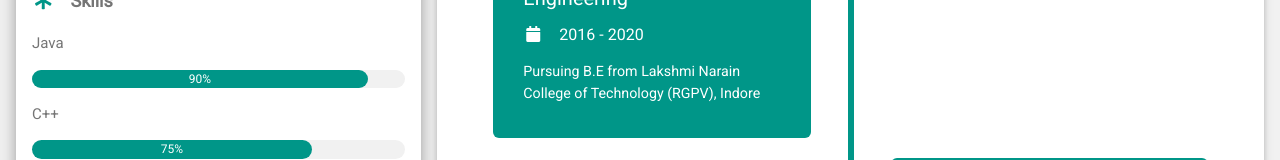
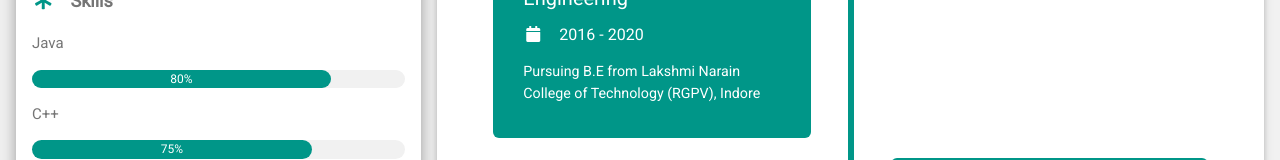
Before and after one commit to gaurav1741/gaurav1741.github.io, a plain HTML site: page index.html in a window 1280 px wide. Shown: the part 524-684 px from the top of the page. Drawn offline with nearby package versions, Linux system fonts and the light colour scheme.

Commit message:
Update index.html

```diff
--- a/index.html
+++ b/index.html
@@ -216,7 +216,7 @@ html,body,h1,h2,h3,h4,h5,h6 {font-family: "Roboto", sans-serif}
           <p class="w3-large"><b><i class="fa fa-asterisk fa-fw w3-margin-right w3-text-teal"></i>Skills</b></p>
           <p>Java </p>
           <div class="w3-light-grey w3-round-xlarge w3-small">
-            <div class="w3-container w3-center w3-round-xlarge w3-teal" style="width:90%">90%</div>
+            <div class="w3-container w3-center w3-round-xlarge w3-teal" style="width:80%">80%</div>
           </div>
           <p>C++</p>
           <div class="w3-light-grey w3-round-xlarge w3-small">
```
